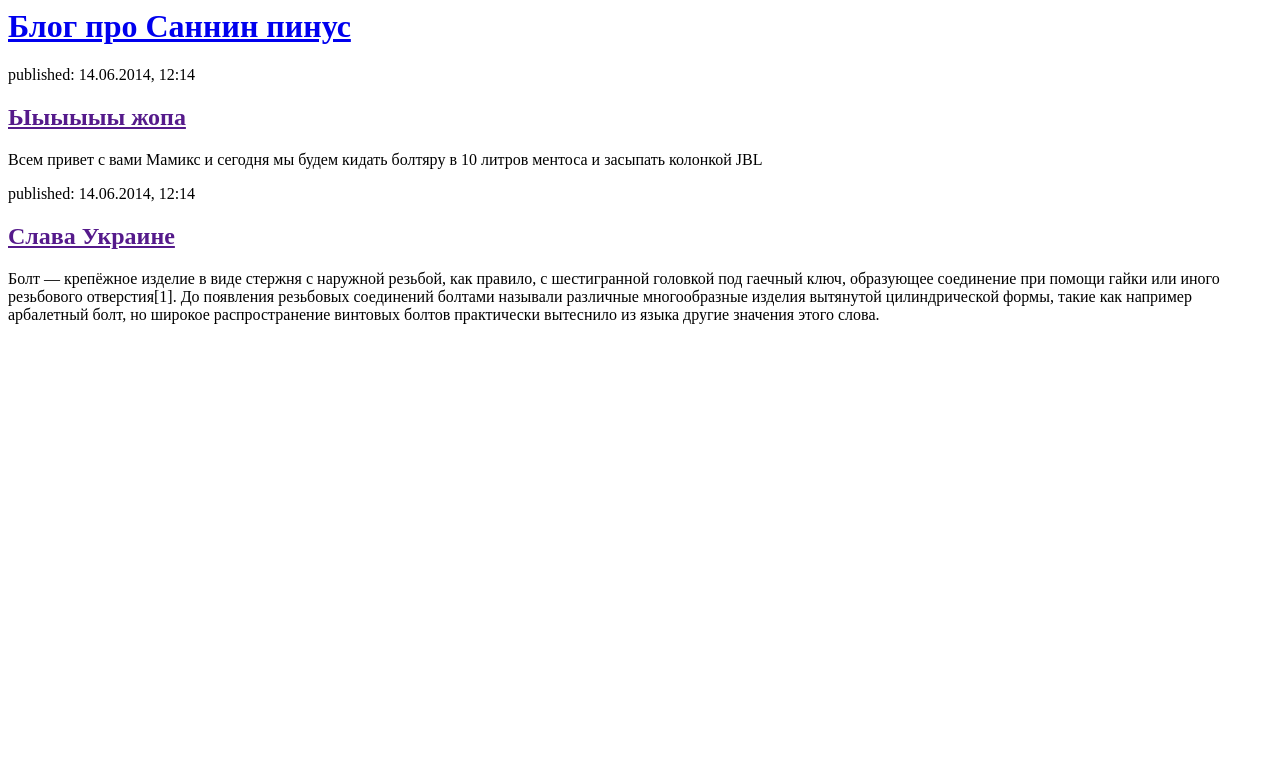
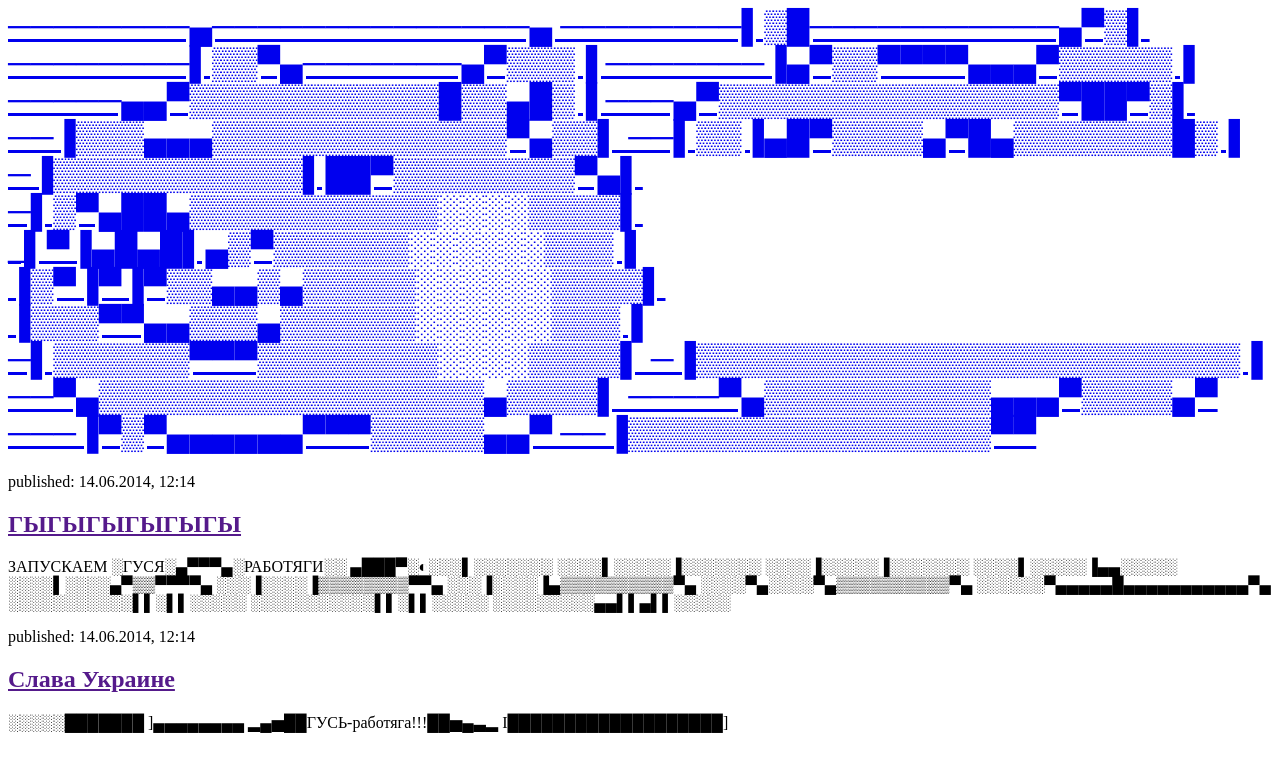
Before and after one commit to hcMeat/my-first-blog, a Django app: page / in a window 1280 px wide. Shown: the top 772 px of the page. Run offline with Django 3.2, Linux system fonts and the light colour scheme.

Commit message:
Changed the HTML for the site.

```diff
--- a/blog/templates/blog/post_list.html
+++ b/blog/templates/blog/post_list.html
@@ -4,19 +4,54 @@
     </head>
     <body>
         <div>
-            <h1><a href="/">Блог про Саннин пинус</a></h1>
+            <h1><a href="/">────────▄──────────────▄
+                ────────▌▒█───────────▄▀▒▌
+                ────────▌▒▒▀▄───────▄▀▒▒▒▐
+                ───────▐▄▀▒▒▀▀▀▀▄▄▄▀▒▒▒▒▒▐
+                ─────▄▄▀▒▒▒▒▒▒▒▒▒▒▒█▒▒▄█▒▐
+                ───▄▀▒▒▒▒▒▒▒▒▒▒▒▒▒▒▒▀██▀▒▌
+                ──▐▒▒▒▄▄▄▒▒▒▒▒▒▒▒▒▒▒▒▒▀▄▒▒▌
+                ──▌▒▒▐▄█▀▒▒▒▒▄▀█▄▒▒▒▒▒▒▒█▒▐
+                ─▐▒▒▒▒▒▒▒▒▒▒▒▌██▀▒▒▒▒▒▒▒▒▀▄▌
+                ─▌▒▀▄██▄▒▒▒▒▒▒▒▒▒▒▒░░░░▒▒▒▒▌
+                _▌▀▐▄█▄█▌▄▒▀▒▒▒▒▒▒░░░░░░▒▒▒▐
+                ▐▒▀▐▀▐▀▒▒▄▄▒▄▒▒▒▒▒░░░░░░▒▒▒▒▌
+                ▐▒▒▒▀▀▄▄▒▒▒▄▒▒▒▒▒▒░░░░░░▒▒▒▐
+                ─▌▒▒▒▒▒▒▀▀▀▒▒▒▒▒▒▒▒░░░░▒▒▒▒▌
+                ─▐▒▒▒▒▒▒▒▒▒▒▒▒▒▒▒▒▒▒▒▒▒▒▒▒▐
+                ──▀▄▒▒▒▒▒▒▒▒▒▒▒▒▒▒▒▒▒▄▒▒▒▒▌
+                ────▀▄▒▒▒▒▒▒▒▒▒▒▄▄▄▀▒▒▒▒▄▀
+                ───▐▀▒▀▄▄▄▄▄▄▀▀▀▒▒▒▒▒▄▄▀
+                ──▐▒▒▒▒▒▒▒▒▒▒▒▒▒▒▒▒▀▀</a></h1>
         </div>
 
         <div>
             <p>published: 14.06.2014, 12:14</p>
-            <h2><a href="">Ыыыыыы жопа </a></h2>
-            <p>Всем привет с вами Мамикс и сегодня мы будем кидать болтяру в 10 литров ментоса и засыпать колонкой JBL</p>
+            <h2><a href="">ГЫГЫГЫГЫГЫГЫ</a></h2>
+            <p>ЗАПУСКАЕМ
+                ░ГУСЯ░▄▀▀▀▄░РАБОТЯГИ░░
+                ▄███▀░◐░░░▌░░░░░░░
+                ░░░░▌░░░░░▐░░░░░░░
+                ░░░░▐░░░░░▐░░░░░░░
+                ░░░░▌░░░░░▐▄▄░░░░░
+                ░░░░▌░░░░▄▀▒▒▀▀▀▀▄
+                ░░░▐░░░░▐▒▒▒▒▒▒▒▒▀▀▄
+                ░░░▐░░░░▐▄▒▒▒▒▒▒▒▒▒▒▀▄
+                ░░░░▀▄░░░░▀▄▒▒▒▒▒▒▒▒▒▒▀▄
+                ░░░░░░▀▄▄▄▄▄█▄▄▄▄▄▄▄▄▄▄▄▀▄
+                ░░░░░░░░░░░▌▌░▌▌░░░░░
+                ░░░░░░░░░░░▌▌░▌▌░░░░░
+                ░░░░░░░░░▄▄▌▌▄▌▌░░░░░</p>
         </div>
 
         <div>
             <p>published: 14.06.2014, 12:14</p>
             <h2><a href="">Слава Украине</a></h2>
-            <p>Болт — крепёжное изделие в виде стержня с наружной резьбой, как правило, с шестигранной головкой под гаечный ключ, образующее соединение при помощи гайки или иного резьбового отверстия[1]. До появления резьбовых соединений болтами называли различные многообразные изделия вытянутой цилиндрической формы, такие как например арбалетный болт, но широкое распространение винтовых болтов практически вытеснило из языка другие значения этого слова.</p>
+            <p>
+
+                ░░░░░███████ ]▄▄▄▄▄▄▄▄
+                ▂▄▅██ГУСЬ-работяга!!!██▅▄▃▂
+                I███████████████████]</p>
         </div>
     </body>
 </html>
```
